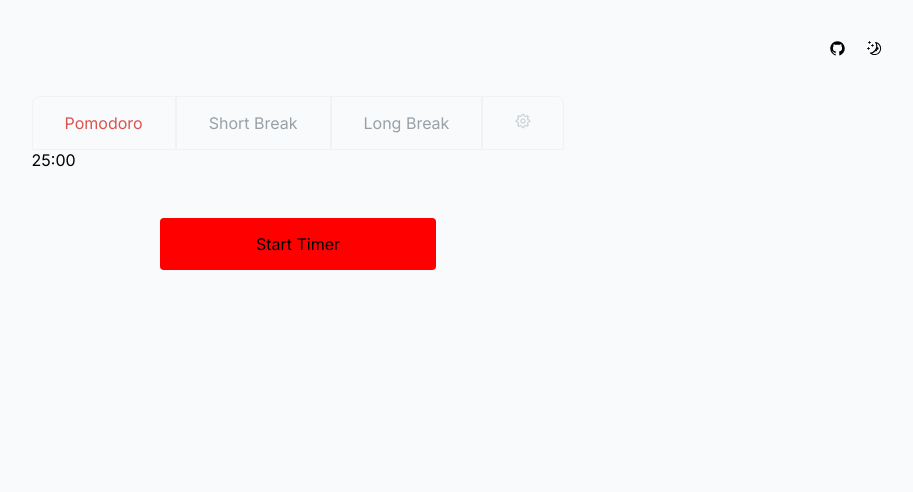
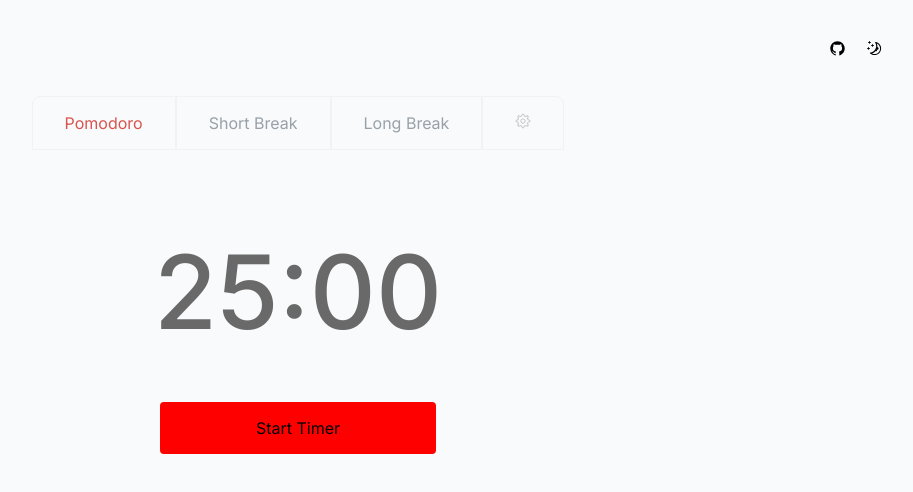
Before and after one commit to nicolaeciobanuu/pomodoro, a Next.js app: page / in a window 1280 px wide. Shown: the top 492 px of the page, without its empty margins (342-1255 px from the left). Built offline with nearby package versions, Linux system fonts and the light colour scheme.

Commit message:
feat: add dynamic title

```diff
--- a/app/components/timer.tsx
+++ b/app/components/timer.tsx
@@ -1,8 +1,8 @@
 import * as React from "react";
 import { Controls } from "./controls";
-import { Metadata } from "next";
+import styles from "@/styles/timer.module.scss";
 
-export function Timer({ duration, type }: { duration: number,type:string }) {
+export function Timer({ duration, type }: { duration: number; type: string }) {
   const [time, setTime] = React.useState(duration * 60);
   const [int, setInt]: any = React.useState(null);
   const [running, setRunning] = React.useState(false);
@@ -49,11 +49,11 @@ export function Timer({ duration, type }: { duration: number,type:string }) {
       setRunning(false);
       setTime(0);
     }
-    document.title=`${type} - ${formatTime(time)}`
+    document.title = `${type} - ${formatTime(time)}`;
   }, [time]);
   return (
-    <div>
-      <div>{formatTime(time)}</div>
+    <div className={styles.container}>
+      <div className={styles.time}>{formatTime(time)}</div>
       <div>
         <Controls
           start={start}
```
